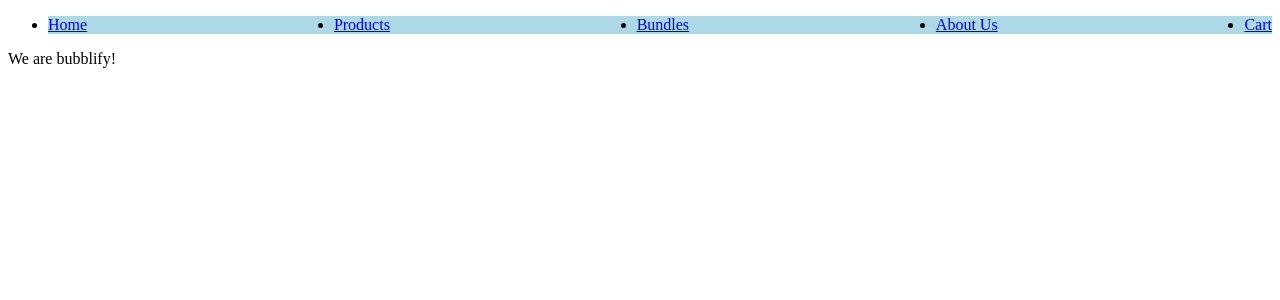
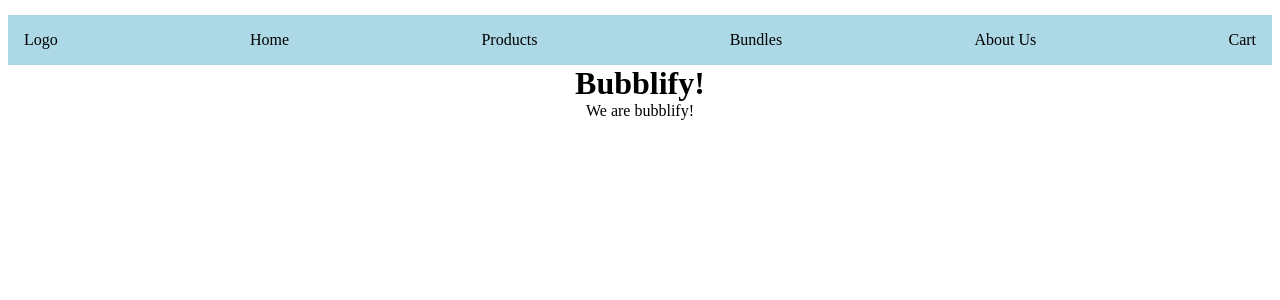
Before and after one commit to davidfannar98/largeassignment3, a React app in the folder template/: page /about in a window 1280 px wide. Shown: the top 300 px of the page. Built offline with nearby package versions, Linux system fonts and the light colour scheme; the HTML template or start-up script is replaced by a standard one.

Commit message:
vinna í css, óklárað

```diff
--- a/template/src/components/About/index.js
+++ b/template/src/components/About/index.js
@@ -4,7 +4,9 @@ class About extends React.Component{
     render() {
         return(
             <div>
-                We are bubblify!
+                <h1>Bubblify!</h1>
+
+                <p>We are bubblify!</p>
             </div>
         )
     }
--- a/template/src/components/NavBar/index.js
+++ b/template/src/components/NavBar/index.js
@@ -5,7 +5,8 @@ class NavBar extends Component{
         return(
             <ul>
                 <div className="navbar">
-                <li><a href="/">Home</a></li>
+                    <li><a href="/">Logo</a></li>
+                    <li><a href="/">Home</a></li>
                 <li><a href="/products">Products</a></li>
                 <li><a href="/bundles">Bundles</a></li>
                 <li><a href="/about">About Us</a></li>
--- a/template/src/components/NavBar/styles.css
+++ /dev/null
@@ -1,19 +0,0 @@
-ul {
-    list-style-type: none;
-    margin: 0;
-    padding: 0;
-    overflow: hidden;
-    background-color: #333333;
-}
-
-li {
-    float: left;
-}
-
-li a {
-    display: block;
-    color: white;
-    text-align: center;
-    padding: 16px;
-    text-decoration: none;
-}
--- a/template/src/components/ProductDetail/index.js
+++ b/template/src/components/ProductDetail/index.js
@@ -6,11 +6,13 @@ const ProductDetail = (props) => {
     <div className="bg-light bubbleDetails">
         <div className="basicDetails">
             <h1 ><b>{ product.name }</b></h1>
+            <p>{ product.description }</p>
+
+        </div>
+        <div className="productDetails">
             <img src={ product.image }></img>
-        </div>
-        <div className="extraDetails">
-            <p>{ product.description }</p>
             <p>{ product.price } kr.</p>
+            <button onClick={function() {addCart(id)}}>Add to cart</button>
         </div>
     </div>
     );
--- a/template/styles/site.css
+++ b/template/styles/site.css
@@ -5,24 +5,78 @@
     justify-content: space-between;
  }
 
+
 .screen{
     display: flex;
     align-items: center;
     flex-direction: column;
 }
 
-.nav-item{
-
+.productDetails {
+    display: flex;
+    justify-content: space-between;
 }
-
+p, h1, h2{
+    text-align: center;
+    margin: auto;
+}
+.basicDetails {
+    display: flex;
+    align-items: center;
+    flex-direction: column;
+    text-decoration: underline;
+}
+.extraDetails {
+    display: grid;
+    align-items: flex-end;
+}
+button{
+    align-items: center;
+    background-color: #4CAF50;
+    border-radius: 25px;
+    justify-self: center;
+    border: none;
+    font-size: 16px;
+}
+img{
+    display: block;
+    margin-left: auto;
+    margin-right: auto;
+}
 .App {
     margin-top: 15px;
 }
 
-.App .navbar-brand {
-    font-weight: bold;
+ul {
+    list-style-type: none;
+    margin: 0;
+    padding: 0;
+    overflow: hidden;
+    background-color: #333333;
 }
 
-.a {
-    background-color: blue;
+li {
+    float: left;
 }
+
+li a {
+    display: block;
+    color: black;
+    text-align: center;
+    padding: 16px;
+    text-decoration: none;
+}
+
+.Home .lander {
+    padding: 80px 0;
+    text-align: center;
+}
+
+.Home .lander h1 {
+    font-family: "Open Sans", sans-serif;
+    font-weight: 600;
+}
+
+.Home .lander p {
+    color: #999;
+}
```
